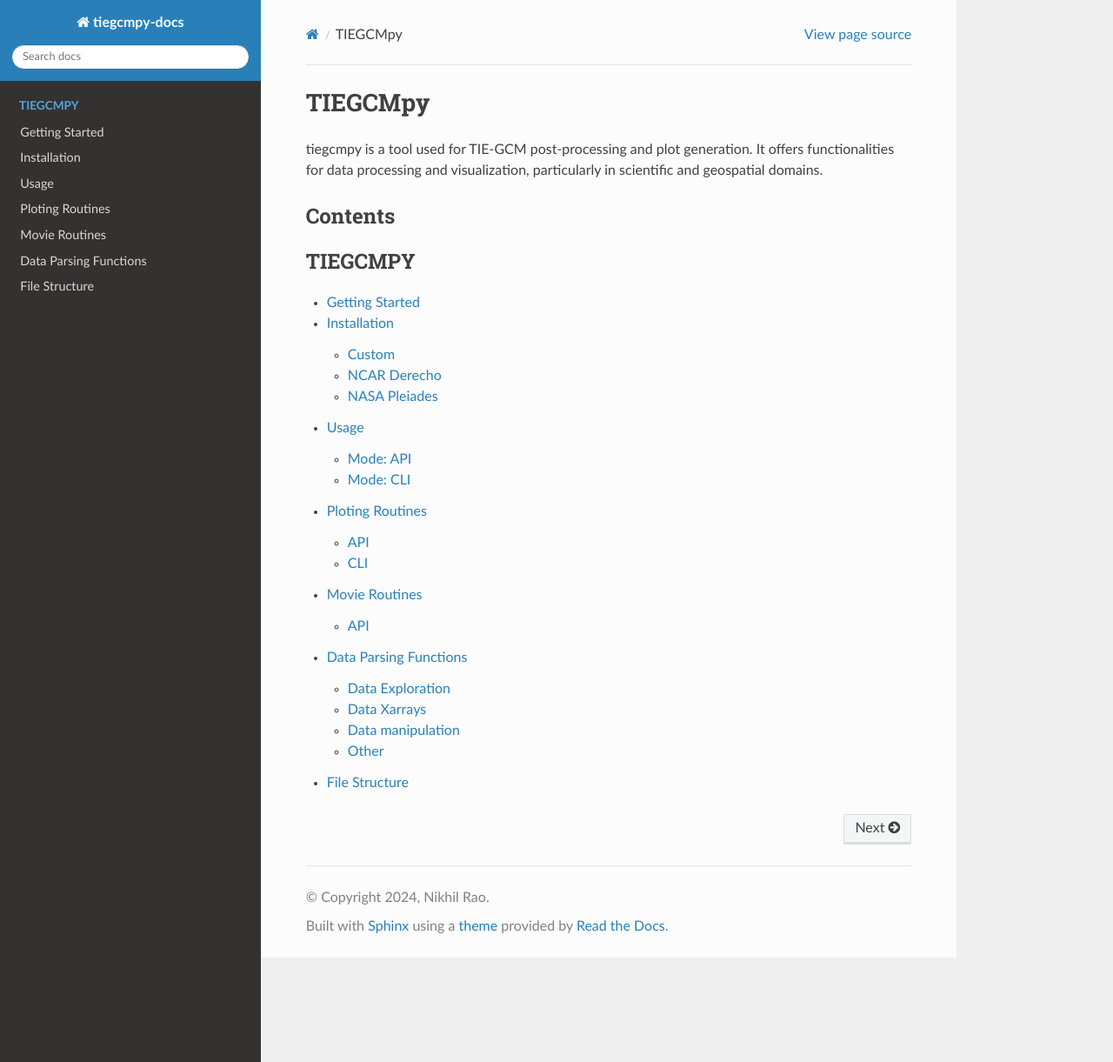
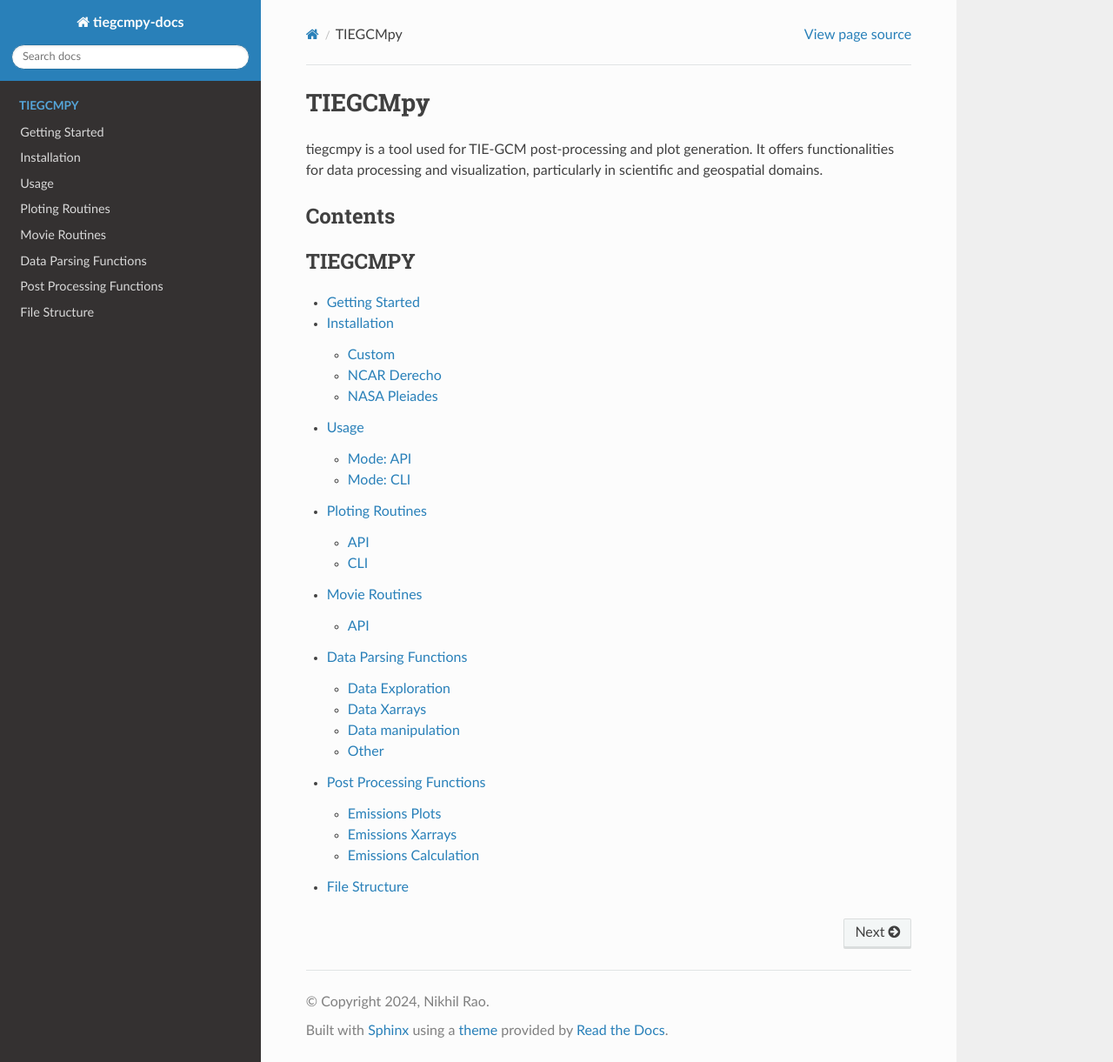
Before and after one commit to NCAR/gcmprocpy, a Sphinx documentation site: the page built from docs/source/index.rst, in a window 1280 px wide and 1221 px high. Shown: the whole window at 87% size. Built offline with Sphinx 7.4.7 and the Read the Docs theme 3.1.0, drawn with Linux system fonts in a browser that asks for light colours; pages that are not in the unit, such as notebooks, are missing from menus; some of the changed lines change nothing that is shown.

Commit message:
Updated docs

```diff
--- a/docs/source/index.rst
+++ b/docs/source/index.rst
@@ -18,4 +18,5 @@
    tiegcmpy/plot_functions
    tiegcmpy/movie_functions
    tiegcmpy/data_functions
+   tiegcmpy/postproc_functions
    tiegcmpy/file_structure
--- /dev/null
+++ b/docs/source/tiegcmpy/postproc_functions.rst
@@ -0,0 +1,107 @@
+Post Processing Functions
+=============================================================
+
+tiegcmpy provides a range of functions for post processing the data. Below are the key plotting routines along with their detailed parameters and usage examples.
+
+Emissions Plots
+--------------------------------------------------------------------------------------------------------------------
+
+tiegcmpy provides the ablity for plotting emissions data. Below are the variable names that can be used in the plot functions for emissions calculation.
+
+.. list-table::
+   :header-rows: 1
+
+   * - Emissions Long Name
+     - Variable Name
+     - Requirements
+   * - 5.3 micron NO emission
+     - NO53
+     - Temperature, Atomic Oxygen, and NO data
+   * - 15 micron CO2 emission
+     - CO215
+     - Temperature, Atomic Oxygen, and CO2 data
+   * - OH emission for the v(8,3) band
+     - OH83
+     - Temperature, Atomic Oxygen, Molecular Oxygen and Molecular Nitrogen data
+
+.. note::
+
+   Currently only Latitude vs Longitude contour plots are supported for emissions data.
+
+Example 1: Plotting 5.3 micron NO emission
+.. code-block:: python
+
+    datasets = ty.load_datasets(directory, dataset_filter)
+    variable_name = 'NO53'
+    time = '2022-01-01T12:00:00'
+    pressure_level = 4.0
+    plot = ty.plt_lat_lon(datasets, variable_name, time=time, level=pressure_level)
+
+Example 2: Plotting 15 micron CO2 emission
+.. code-block:: python
+
+    datasets = ty.load_datasets(directory, dataset_filter)
+    variable_name = 'CO215'
+    time = '2022-01-01T12:00:00'
+    pressure_level = 4.0
+    plot = ty.plt_lat_lon(datasets, variable_name, time=time, level=pressure_level)
+
+
+Example 3: Plotting OH emission for the v(8,3) band
+.. code-block:: python
+
+    datasets = ty.load_datasets(directory, dataset_filter)
+    variable_name = 'OH83'
+    time = '2022-01-01T12:00:00'
+    pressure_level = 4.0
+    plot = ty.plt_lat_lon(datasets, variable_name, time=time, level=pressure_level)
+
+Emissions Xarrays
+--------------------------------------------------------------------------------------------------------------------
+
+5.3 micron NO emission
+~~~~~~~~~~~~~~~~~~~~~~~~~~~~~~~~~~~~~~~~~~~~~~~~~~~~~~~~~~~~~~~~~~~~~~~~~~~~~~~~~~~~~~~~~~~~~~~~~~~
+This function processes the given datasets to generate an array of 5.3-micron NO emissions based on temperature, O1, and NO data.
+
+.. autofunction:: arr_mkeno53
+   :noindex:
+
+15 micron CO2 emission
+~~~~~~~~~~~~~~~~~~~~~~~~~~~~~~~~~~~~~~~~~~~~~~~~~~~~~~~~~~~~~~~~~~~~~~~~~~~~~~~~~~~~~~~~~~~~~~~~~~~
+This function processes the given datasets to generate an array of 15-micron CO2 emissions based on temperature, O1, and CO2 data.
+
+.. autofunction:: arr_mkco215
+   :noindex:
+
+OH emission for the v(8,3) band
+~~~~~~~~~~~~~~~~~~~~~~~~~~~~~~~~~~~~~~~~~~~~~~~~~~~~~~~~~~~~~~~~~~~~~~~~~~~~~~~~~~~~~~~~~~~~~~~~~~~
+This function processes the given datasets to generate an array of OH emissions for the v(8,3) band based on temperature, O1, and OH data.
+
+.. autofunction:: arr_mkoh83
+   :noindex:
+
+Emissions Calculation
+--------------------------------------------------------------------------------------------------------------------
+
+.. currentmodule:: tiegcmpy.data_emissions
+
+5.3 micron NO emission
+~~~~~~~~~~~~~~~~~~~~~~~~~~~~~~~~~~~~~~~~~~~~~~~~~~~~~~~~~~~~~~~~~~~~~~~~~~~~~~~~~~~~~~~~~~~~~~~~~~~
+This function calcuates 5.3 micron NO emission (from John Wise).
+
+.. autofunction:: mkeno53
+   :noindex:
+
+15 micron CO2 emission
+~~~~~~~~~~~~~~~~~~~~~~~~~~~~~~~~~~~~~~~~~~~~~~~~~~~~~~~~~~~~~~~~~~~~~~~~~~~~~~~~~~~~~~~~~~~~~~~~~~~
+This function calcuates 15 micron CO2 emission (from John Wise).
+
+.. autofunction:: mkco215
+   :noindex:
+
+OH emission for the v(8,3) band
+~~~~~~~~~~~~~~~~~~~~~~~~~~~~~~~~~~~~~~~~~~~~~~~~~~~~~~~~~~~~~~~~~~~~~~~~~~~~~~~~~~~~~~~~~~~~~~~~~~~
+This function calcuates OH emission for the v(8,3) band.
+
+.. autofunction:: mkoh83
+   :noindex:
```
